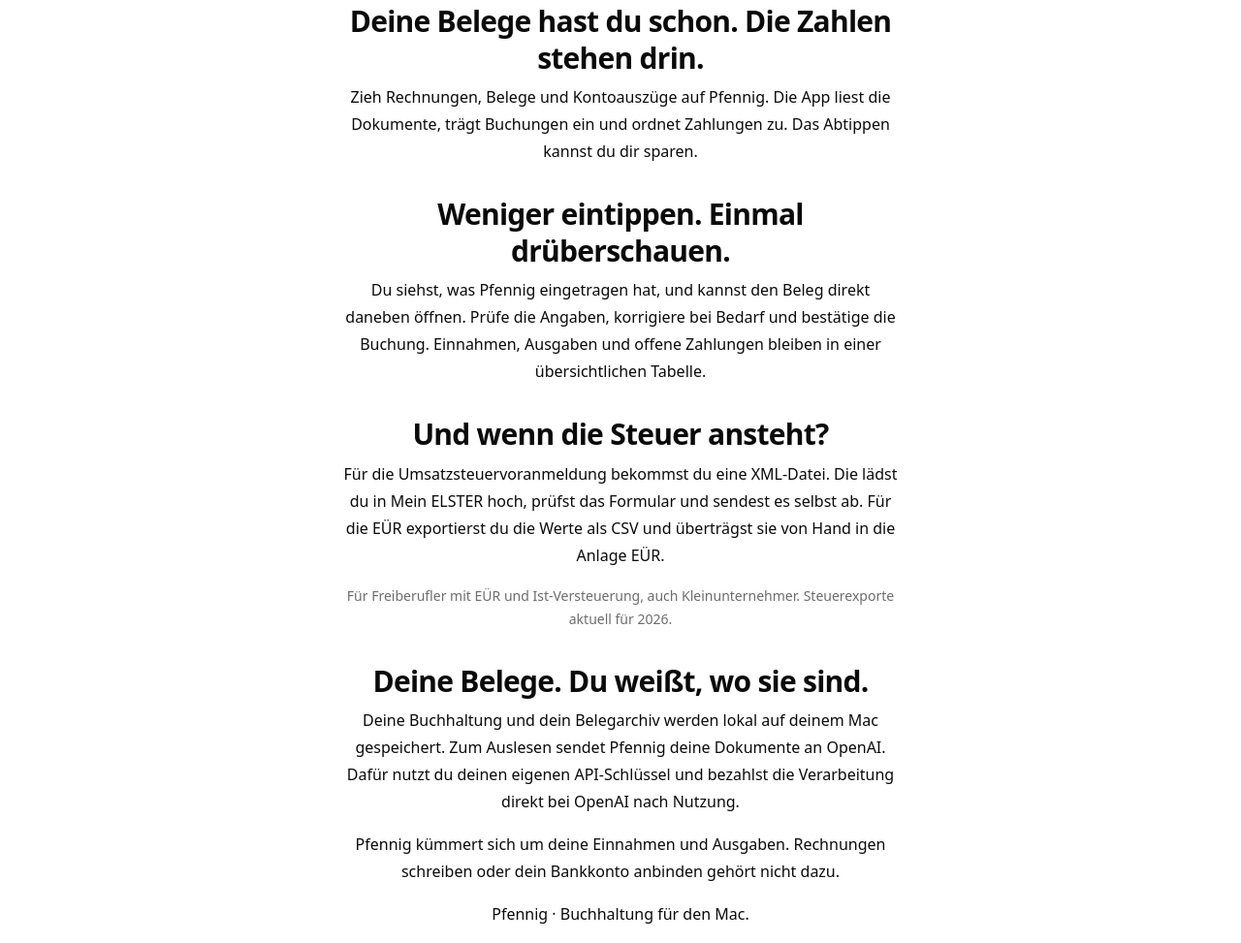
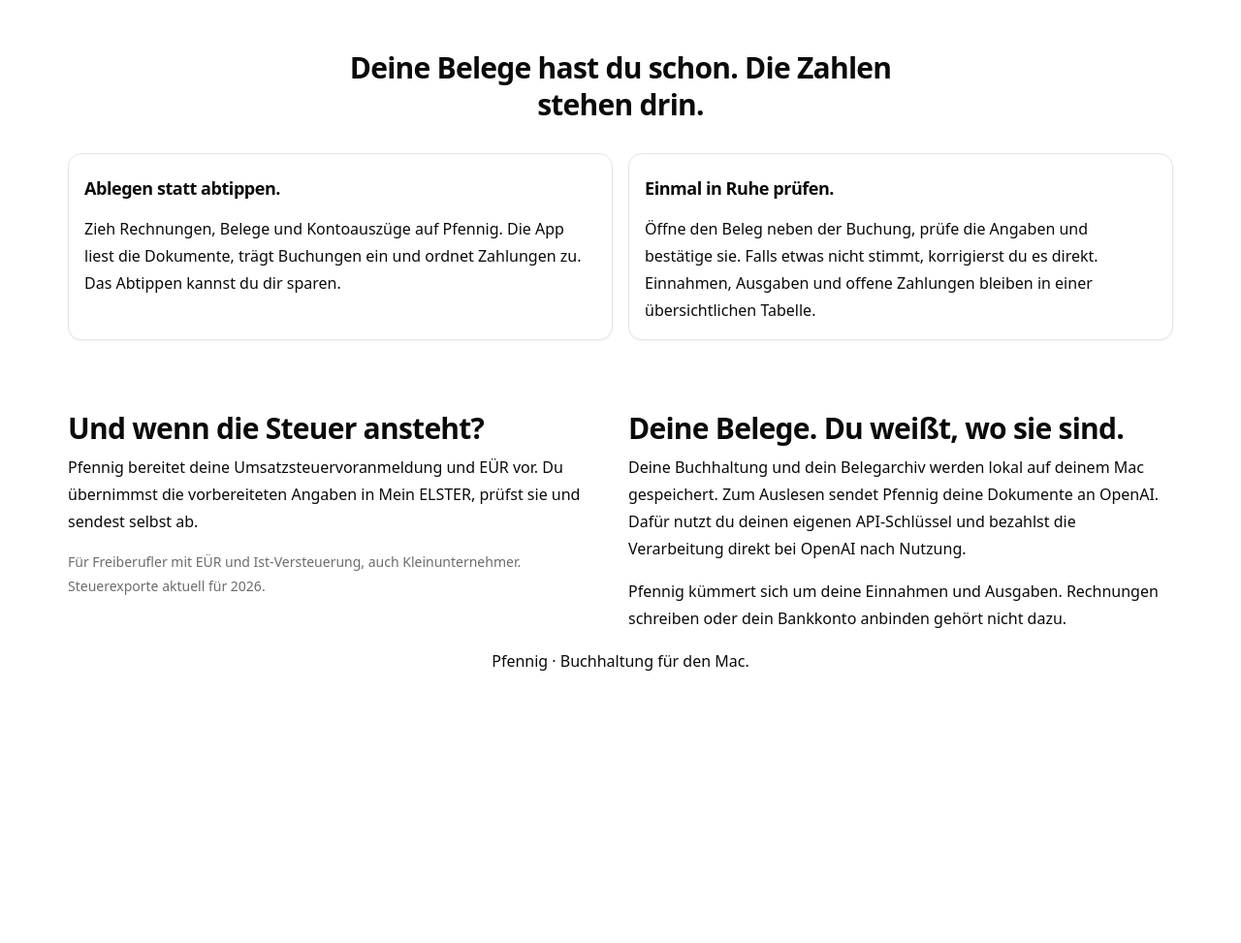
Before and after one commit to pietz/pfennig, a plain HTML site: page landing-concepts/daft.html in a window 1280 px wide. Shown: the part 1311-2284 px from the top of the page at 97% size. After the commit the page ends 2023 px from the top, so only its background shows below. Drawn offline with Linux system fonts and the light colour scheme.

Commit message:
Structure landing details with native Daft grids and cards

```diff
--- a/landing-concepts/daft.html
+++ b/landing-concepts/daft.html
@@ -44,27 +44,34 @@
       <figcaption>Hier kommt ein Blick in die App.</figcaption>
     </figure>
 
-    <section class="text-center max-w-xl mx-auto" id="ablauf">
+    <section class="mt-16" id="ablauf">
+      <header class="text-center max-w-xl mx-auto mb-8">
         <h2>Deine Belege hast du schon. Die Zahlen stehen drin.</h2>
+      </header>
+      <div class="grid">
+        <article>
+          <header><h3>Ablegen statt abtippen.</h3></header>
           <p>Zieh Rechnungen, Belege und Kontoauszüge auf Pfennig. Die App liest die Dokumente, trägt Buchungen ein und ordnet Zahlungen zu. Das Abtippen kannst du dir sparen.</p>
+        </article>
+        <article>
+          <header><h3>Einmal in Ruhe prüfen.</h3></header>
+          <p>Öffne den Beleg neben der Buchung, prüfe die Angaben und bestätige sie. Falls etwas nicht stimmt, korrigierst du es direkt. Einnahmen, Ausgaben und offene Zahlungen bleiben in einer übersichtlichen Tabelle.</p>
+        </article>
+      </div>
     </section>
 
-    <section class="text-center max-w-xl mx-auto">
-      <h2>Weniger eintippen. Einmal drüberschauen.</h2>
-      <p>Du siehst, was Pfennig eingetragen hat, und kannst den Beleg direkt daneben öffnen. Prüfe die Angaben, korrigiere bei Bedarf und bestätige die Buchung. Einnahmen, Ausgaben und offene Zahlungen bleiben in einer übersichtlichen Tabelle.</p>
-    </section>
-
-    <section class="text-center max-w-xl mx-auto">
+    <div class="grid mt-16">
+      <section>
         <h2>Und wenn die Steuer ansteht?</h2>
-      <p>Für die Umsatzsteuervoranmeldung bekommst du eine XML-Datei. Die lädst du in Mein ELSTER hoch, prüfst das Formular und sendest es selbst ab. Für die EÜR exportierst du die Werte als CSV und überträgst sie von Hand in die Anlage EÜR.</p>
+        <p>Pfennig bereitet deine Umsatzsteuervoranmeldung und EÜR vor. Du übernimmst die vorbereiteten Angaben in Mein ELSTER, prüfst sie und sendest selbst ab.</p>
         <p class="muted"><small>Für Freiberufler mit EÜR und Ist-Versteuerung, auch Kleinunternehmer. Steuerexporte aktuell für 2026.</small></p>
       </section>
-
-    <section class="text-center max-w-xl mx-auto" id="daten">
+      <section id="daten">
         <h2>Deine Belege. Du weißt, wo sie sind.</h2>
         <p>Deine Buchhaltung und dein Belegarchiv werden lokal auf deinem Mac gespeichert. Zum Auslesen sendet Pfennig deine Dokumente an OpenAI. Dafür nutzt du deinen eigenen API-Schlüssel und bezahlst die Verarbeitung direkt bei OpenAI nach Nutzung.</p>
         <p>Pfennig kümmert sich um deine Einnahmen und Ausgaben. Rechnungen schreiben oder dein Bankkonto anbinden gehört nicht dazu.</p>
       </section>
+    </div>
   </main>
 
   <footer class="container text-center">
```
Also changed, not shown: 1 other file. Lines whose indentation alone changed are shown as unchanged.
